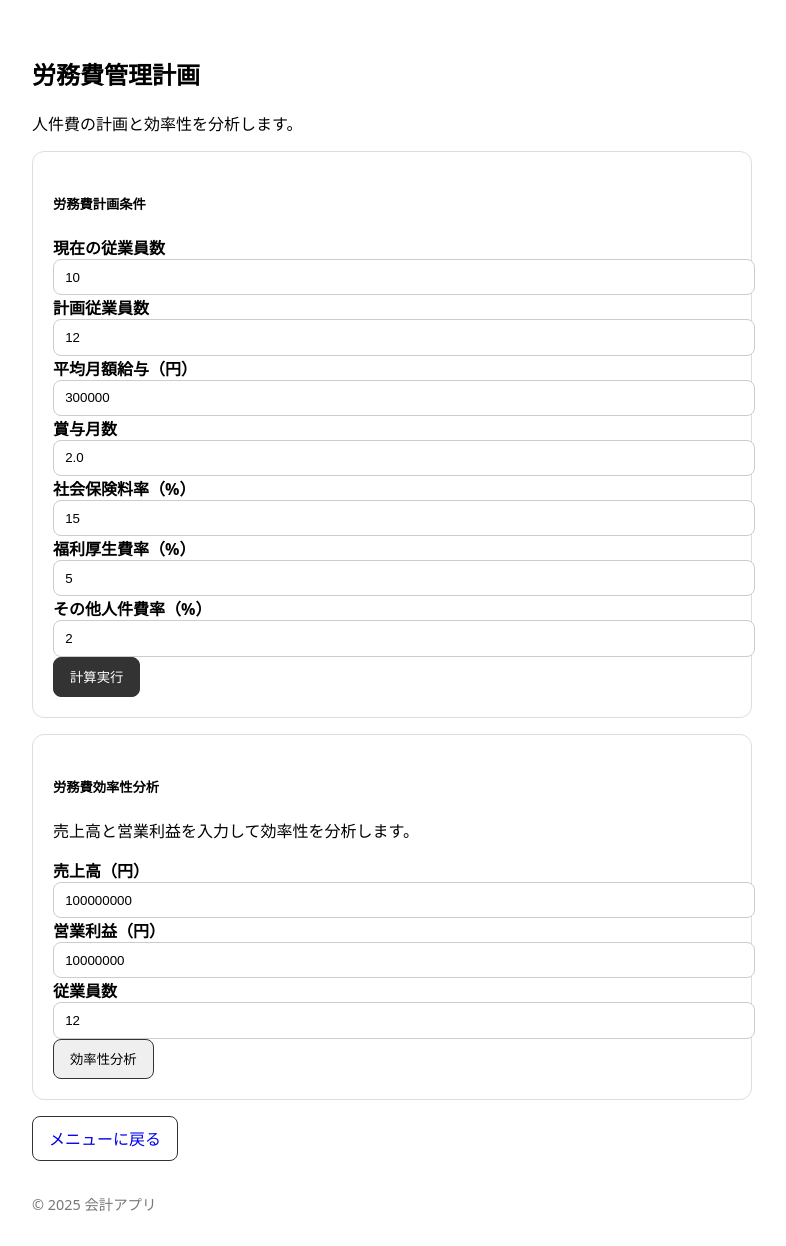
After one commit to system-asayama/management-decision-app2, a Flask app: template app/templates/labor_cost_planning.html in a window 1280 px wide. The commit adds this page. Shown: the whole page, without its empty margins (248-1034 px from the left). Run offline with Flask 3, Linux system fonts and the light colour scheme; the template is opened without the code that fills it, so the values that code supplies are empty; parts of the project's set-up code (start-up, migrations or seed data) failed here and were passed over.

Commit message:
労務費管理計画機能を追加

```diff
--- /dev/null
+++ b/app/templates/labor_cost_planning.html
@@ -0,0 +1,374 @@
+{% extends "base.html" %}
+
+{% block title %}労務費管理計画{% endblock %}
+
+{% block content %}
+<div class="container mt-4">
+    <h2><i class="fas fa-users me-2"></i>労務費管理計画</h2>
+    <p class="text-muted">人件費の計画と効率性を分析します。</p>
+
+    <div class="card mt-4">
+        <div class="card-body">
+            <h5 class="card-title">労務費計画条件</h5>
+
+            <div class="row">
+                <div class="col-md-6">
+                    <div class="mb-3">
+                        <label for="current_employee_count" class="form-label">現在の従業員数</label>
+                        <input type="number" class="form-control" id="current_employee_count" value="10" min="0" step="1">
+                    </div>
+                    <div class="mb-3">
+                        <label for="planned_employee_count" class="form-label">計画従業員数</label>
+                        <input type="number" class="form-control" id="planned_employee_count" value="12" min="0" step="1">
+                    </div>
+                    <div class="mb-3">
+                        <label for="average_salary" class="form-label">平均月額給与（円）</label>
+                        <input type="number" class="form-control" id="average_salary" value="300000" min="0" step="10000">
+                    </div>
+                </div>
+
+                <div class="col-md-6">
+                    <div class="mb-3">
+                        <label for="bonus_months" class="form-label">賞与月数</label>
+                        <input type="number" class="form-control" id="bonus_months" value="2.0" min="0" step="0.1">
+                    </div>
+                    <div class="mb-3">
+                        <label for="social_insurance_rate" class="form-label">社会保険料率（%）</label>
+                        <input type="number" class="form-control" id="social_insurance_rate" value="15" min="0" step="0.1">
+                    </div>
+                    <div class="mb-3">
+                        <label for="welfare_rate" class="form-label">福利厚生費率（%）</label>
+                        <input type="number" class="form-control" id="welfare_rate" value="5" min="0" step="0.1">
+                    </div>
+                    <div class="mb-3">
+                        <label for="other_rate" class="form-label">その他人件費率（%）</label>
+                        <input type="number" class="form-control" id="other_rate" value="2" min="0" step="0.1">
+                    </div>
+                </div>
+            </div>
+
+            <button class="btn btn-primary" onclick="calculateLaborCost()">
+                <i class="fas fa-calculator me-2"></i>計算実行
+            </button>
+        </div>
+    </div>
+
+    <!-- 計算結果 -->
+    <div id="labor_cost_results" class="mt-4" style="display: none;">
+        <div class="card">
+            <div class="card-body">
+                <h5 class="card-title">労務費計画結果</h5>
+
+                <div class="row mt-3">
+                    <div class="col-md-3">
+                        <div class="card bg-light">
+                            <div class="card-body text-center">
+                                <h6 class="text-muted">従業員数変化</h6>
+                                <h4 id="employee_change">-</h4>
+                                <p class="mb-0 text-muted" id="employee_change_rate">-</p>
+                            </div>
+                        </div>
+                    </div>
+                    <div class="col-md-3">
+                        <div class="card bg-primary text-white">
+                            <div class="card-body text-center">
+                                <h6>総労務費</h6>
+                                <h4 id="total_labor_cost">-</h4>
+                            </div>
+                        </div>
+                    </div>
+                    <div class="col-md-3">
+                        <div class="card bg-success text-white">
+                            <div class="card-body text-center">
+                                <h6>一人当たり労務費</h6>
+                                <h4 id="labor_cost_per_employee">-</h4>
+                            </div>
+                        </div>
+                    </div>
+                    <div class="col-md-3">
+                        <div class="card bg-info text-white">
+                            <div class="card-body text-center">
+                                <h6>平均月額給与</h6>
+                                <h4 id="display_average_salary">-</h4>
+                            </div>
+                        </div>
+                    </div>
+                </div>
+
+                <div class="mt-4">
+                    <h6>労務費内訳</h6>
+                    <div class="table-responsive">
+                        <table class="table table-striped">
+                            <thead>
+                                <tr>
+                                    <th>項目</th>
+                                    <th>金額</th>
+                                </tr>
+                            </thead>
+                            <tbody id="labor_cost_breakdown">
+                            </tbody>
+                        </table>
+                    </div>
+                </div>
+
+                <div class="mt-4">
+                    <canvas id="labor_cost_chart"></canvas>
+                </div>
+            </div>
+        </div>
+    </div>
+
+    <!-- 効率性分析 -->
+    <div class="card mt-4">
+        <div class="card-body">
+            <h5 class="card-title">労務費効率性分析</h5>
+            <p class="text-muted">売上高と営業利益を入力して効率性を分析します。</p>
+
+            <div class="row">
+                <div class="col-md-4">
+                    <div class="mb-3">
+                        <label for="analysis_sales" class="form-label">売上高（円）</label>
+                        <input type="number" class="form-control" id="analysis_sales" value="100000000" min="0" step="1000000">
+                    </div>
+                </div>
+                <div class="col-md-4">
+                    <div class="mb-3">
+                        <label for="analysis_operating_income" class="form-label">営業利益（円）</label>
+                        <input type="number" class="form-control" id="analysis_operating_income" value="10000000" min="0" step="1000000">
+                    </div>
+                </div>
+                <div class="col-md-4">
+                    <div class="mb-3">
+                        <label for="analysis_employee_count" class="form-label">従業員数</label>
+                        <input type="number" class="form-control" id="analysis_employee_count" value="12" min="1" step="1">
+                    </div>
+                </div>
+            </div>
+
+            <button class="btn btn-success" onclick="analyzeEfficiency()">
+                <i class="fas fa-chart-bar me-2"></i>効率性分析
+            </button>
+        </div>
+    </div>
+
+    <!-- 効率性分析結果 -->
+    <div id="efficiency_results" class="mt-4" style="display: none;">
+        <div class="card">
+            <div class="card-body">
+                <h5 class="card-title">効率性分析結果</h5>
+
+                <div class="alert alert-info" id="efficiency_evaluation">
+                </div>
+
+                <div class="row mt-3">
+                    <div class="col-md-3">
+                        <div class="card bg-light">
+                            <div class="card-body text-center">
+                                <h6 class="text-muted">労務費率</h6>
+                                <h4 id="labor_cost_ratio">-</h4>
+                            </div>
+                        </div>
+                    </div>
+                    <div class="col-md-3">
+                        <div class="card bg-light">
+                            <div class="card-body text-center">
+                                <h6 class="text-muted">労働生産性</h6>
+                                <h4 id="labor_productivity">-</h4>
+                            </div>
+                        </div>
+                    </div>
+                    <div class="col-md-3">
+                        <div class="card bg-light">
+                            <div class="card-body text-center">
+                                <h6 class="text-muted">一人当たり営業利益</h6>
+                                <h4 id="operating_income_per_employee">-</h4>
+                            </div>
+                        </div>
+                    </div>
+                    <div class="col-md-3">
+                        <div class="card bg-light">
+                            <div class="card-body text-center">
+                                <h6 class="text-muted">労働分配率</h6>
+                                <h4 id="labor_share_ratio">-</h4>
+                            </div>
+                        </div>
+                    </div>
+                </div>
+            </div>
+        </div>
+    </div>
+
+    <div class="mt-4">
+        <a href="/decision" class="btn btn-secondary">
+            <i class="fas fa-arrow-left me-2"></i>メニューに戻る
+        </a>
+    </div>
+</div>
+
+<script src="https://cdn.jsdelivr.net/npm/chart.js"></script>
+<script>
+let laborCostChart = null;
+
+async function calculateLaborCost() {
+    const data = {
+        current_employee_count: parseInt(document.getElementById('current_employee_count').value),
+        planned_employee_count: parseInt(document.getElementById('planned_employee_count').value),
+        average_salary: parseFloat(document.getElementById('average_salary').value),
+        bonus_months: parseFloat(document.getElementById('bonus_months').value),
+        social_insurance_rate: parseFloat(document.getElementById('social_insurance_rate').value) / 100,
+        welfare_rate: parseFloat(document.getElementById('welfare_rate').value) / 100,
+        other_rate: parseFloat(document.getElementById('other_rate').value) / 100
+    };
+
+    try {
+        const response = await fetch('/decision/labor-cost-planning/calculate', {
+            method: 'POST',
+            headers: { 'Content-Type': 'application/json' },
+            body: JSON.stringify(data)
+        });
+
+        const result = await response.json();
+        displayLaborCostResults(result);
+    } catch (error) {
+        console.error('計算に失敗しました:', error);
+        alert('計算に失敗しました');
+    }
+}
+
+async function analyzeEfficiency() {
+    const totalLaborCost = parseFloat(document.getElementById('total_labor_cost').textContent.replace(/[^0-9.-]/g, ''));
+
+    if (!totalLaborCost) {
+        alert('先に労務費計画を計算してください');
+        return;
+    }
+
+    const data = {
+        total_labor_cost: totalLaborCost,
+        sales: parseFloat(document.getElementById('analysis_sales').value),
+        operating_income: parseFloat(document.getElementById('analysis_operating_income').value),
+        employee_count: parseInt(document.getElementById('analysis_employee_count').value)
+    };
+
+    try {
+        const response = await fetch('/decision/labor-cost-planning/analyze', {
+            method: 'POST',
+            headers: { 'Content-Type': 'application/json' },
+            body: JSON.stringify(data)
+        });
+
+        const result = await response.json();
+        displayEfficiencyResults(result);
+    } catch (error) {
+        console.error('分析に失敗しました:', error);
+        alert('分析に失敗しました');
+    }
+}
+
+function displayLaborCostResults(data) {
+    // サマリーを表示
+    document.getElementById('employee_change').textContent =
+        (data.employee_change >= 0 ? '+' : '') + data.employee_change + '人';
+    document.getElementById('employee_change_rate').textContent =
+        (data.employee_change_rate >= 0 ? '+' : '') + data.employee_change_rate.toFixed(1) + '%';
+    document.getElementById('total_labor_cost').textContent = formatNumber(data.total_labor_cost) + '円';
+    document.getElementById('labor_cost_per_employee').textContent = formatNumber(data.labor_cost_per_employee) + '円';
+    document.getElementById('display_average_salary').textContent = formatNumber(data.average_salary) + '円';
+
+    // 内訳テーブルを表示
+    const breakdownBody = document.getElementById('labor_cost_breakdown');
+    breakdownBody.innerHTML = `
+        <tr>
+            <td>年間基本給</td>
+            <td>${formatNumber(data.annual_base_salary)}円</td>
+        </tr>
+        <tr>
+            <td>年間賞与</td>
+            <td>${formatNumber(data.annual_bonus)}円</td>
+        </tr>
+        <tr>
+            <td>社会保険料</td>
+            <td>${formatNumber(data.social_insurance)}円</td>
+        </tr>
+        <tr>
+            <td>福利厚生費</td>
+            <td>${formatNumber(data.welfare_expense)}円</td>
+        </tr>
+        <tr>
+            <td>その他人件費</td>
+            <td>${formatNumber(data.other_expense)}円</td>
+        </tr>
+        <tr class="table-primary">
+            <td><strong>総労務費</strong></td>
+            <td><strong>${formatNumber(data.total_labor_cost)}円</strong></td>
+        </tr>
+    `;
+
+    // グラフを表示
+    displayLaborCostChart(data);
+
+    // 結果エリアを表示
+    document.getElementById('labor_cost_results').style.display = 'block';
+
+    // 効率性分析の従業員数を更新
+    document.getElementById('analysis_employee_count').value = data.planned_employee_count;
+}
+
+function displayLaborCostChart(data) {
+    const ctx = document.getElementById('labor_cost_chart').getContext('2d');
+
+    if (laborCostChart) {
+        laborCostChart.destroy();
+    }
+
+    laborCostChart = new Chart(ctx, {
+        type: 'pie',
+        data: {
+            labels: ['基本給', '賞与', '社会保険料', '福利厚生費', 'その他'],
+            datasets: [{
+                data: [
+                    data.annual_base_salary,
+                    data.annual_bonus,
+                    data.social_insurance,
+                    data.welfare_expense,
+                    data.other_expense
+                ],
+                backgroundColor: [
+                    'rgba(54, 162, 235, 0.8)',
+                    'rgba(75, 192, 192, 0.8)',
+                    'rgba(255, 206, 86, 0.8)',
+                    'rgba(153, 102, 255, 0.8)',
+                    'rgba(255, 159, 64, 0.8)'
+                ]
+            }]
+        },
+        options: {
+            responsive: true,
+            plugins: {
+                legend: {
+                    position: 'bottom'
+                },
+                title: {
+                    display: true,
+                    text: '労務費内訳'
+                }
+            }
+        }
+    });
+}
+
+function displayEfficiencyResults(data) {
+    document.getElementById('efficiency_evaluation').textContent = data.evaluation;
+    document.getElementById('labor_cost_ratio').textContent = data.labor_cost_ratio.toFixed(1) + '%';
+    document.getElementById('labor_productivity').textContent = formatNumber(data.labor_productivity) + '円';
+    document.getElementById('operating_income_per_employee').textContent = formatNumber(data.operating_income_per_employee) + '円';
+    document.getElementById('labor_share_ratio').textContent = data.labor_share_ratio.toFixed(1) + '%';
+
+    document.getElementById('efficiency_results').style.display = 'block';
+}
+
+function formatNumber(num) {
+    return Math.round(num).toLocaleString();
+}
+</script>
+{% endblock %}
```
Also changed, not shown: app/blueprints/decision.py (+72 -0 lines), app/templates/decision_index.html (+16 -0 lines), app/utils/labor_cost_planner.py (added, +262 -0 lines).
